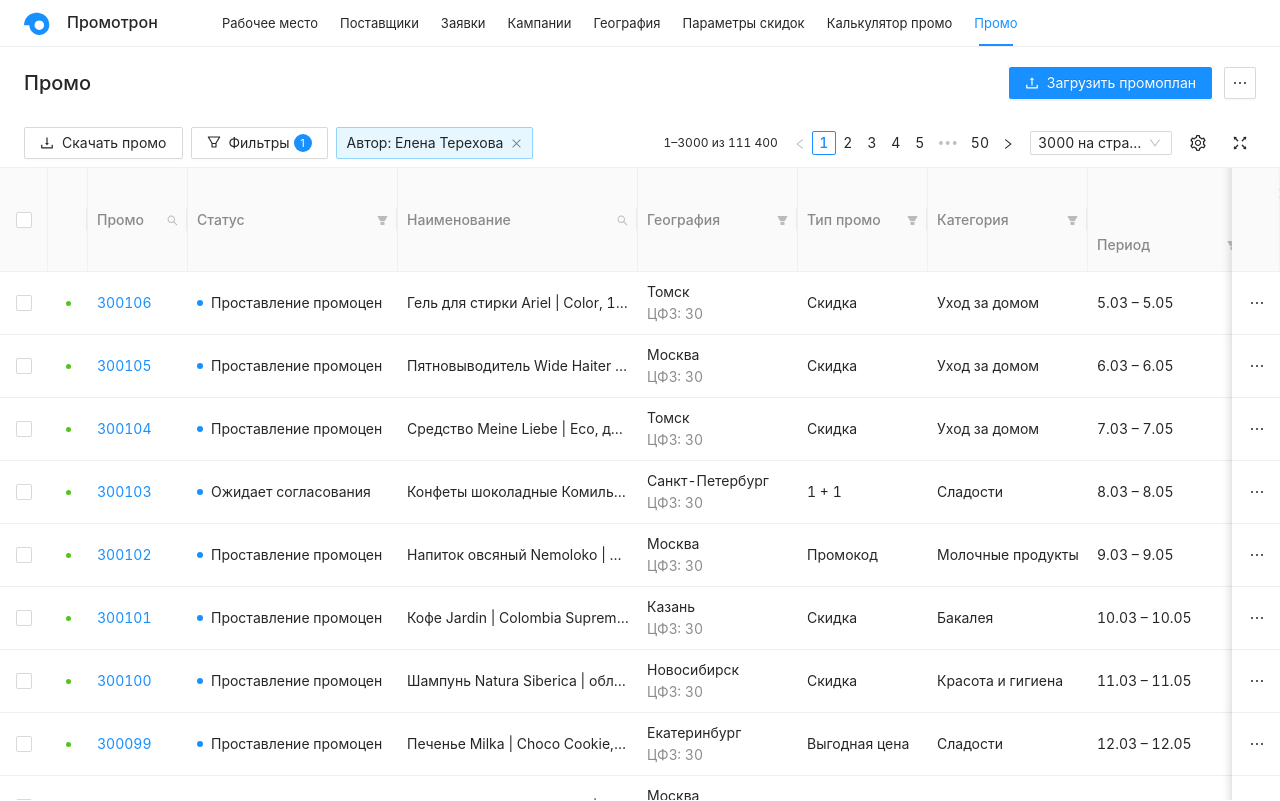
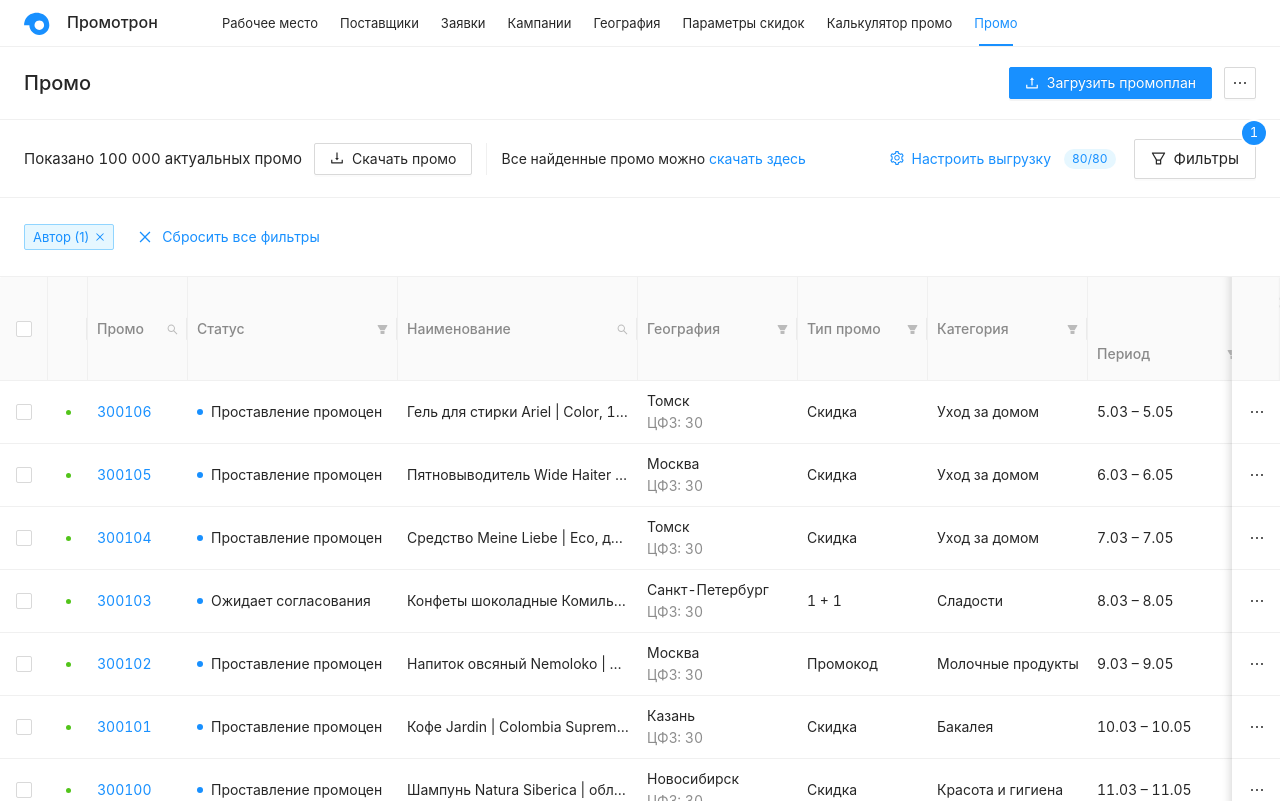
Before and after one commit to d4d4-ksks/promo-market-prototype, a React (Vite) app: page / in a window 1280 px wide. Built offline with nearby package versions, Linux system fonts and the light colour scheme.

Commit message:
Match promo controls to reference

```diff
--- a/src/App.tsx
+++ b/src/App.tsx
@@ -1,8 +1,8 @@
 import { useMemo, useState } from 'react';
-import { Button, Dropdown, Menu, message, Pagination, Select, Table, Tag, Tooltip } from 'antd';
+import { Button, Dropdown, Menu, message, Table, Tag } from 'antd';
 import type { ColumnsType } from 'antd/es/table';
 import {
-  CloseOutlined, DownloadOutlined, EllipsisOutlined, FilterFilled, FilterOutlined, FullscreenOutlined,
+  CloseOutlined, DownloadOutlined, EllipsisOutlined, FilterFilled, FilterOutlined,
   QuestionCircleOutlined, SearchOutlined, SettingOutlined, SyncOutlined, UploadOutlined,
 } from '@ant-design/icons';
 
@@ -50,9 +50,8 @@ const data: Promo[] = products.map((item, index) => ({
 const icon = <FilterFilled className="filter-icon" />;
 
 function App() {
-  const [compact, setCompact] = useState(false);
   const [selected, setSelected] = useState<React.Key[]>([]);
-  const [page, setPage] = useState(1);
+  const [authorFilter, setAuthorFilter] = useState(true);
 
   const columns = useMemo<ColumnsType<Promo>>(() => [
     { title: '', width: 40, fixed: 'left', render: () => <span className="validation-dot" /> },
@@ -131,24 +130,32 @@ function App() {
       </div>
     </section>
 
-    <section className="toolbar">
-      <div className="table-actions">
-        <Button icon={<DownloadOutlined />} onClick={() => notify('Скачать 111 400 промо')}>Скачать промо</Button>
-        <Button icon={<FilterOutlined />} className="filter-button" onClick={() => notify('Фильтры')}>Фильтры <span className="filter-count">1</span></Button>
-        <span className="filter-chip">Автор: Елена Терехова <CloseOutlined /></span>
-        {selected.length ? <span className="selection">Выбрано: {selected.length}</span> : null}
+    <section className="table-controls">
+      <div className="export-row">
+        <div className="export-summary">
+          <span>Показано 100 000 актуальных промо</span>
+          <Button icon={<DownloadOutlined />} onClick={() => notify('Скачать промо')}>Скачать промо</Button>
+          <span className="vertical-rule" />
+          <span>Все найденные промо можно <a onClick={() => notify('Скачать все найденные промо')}>скачать здесь</a></span>
+        </div>
+        <div className="export-actions">
+          <Button type="link" icon={<SettingOutlined />} onClick={() => notify('Настроить выгрузку')}>Настроить выгрузку</Button>
+          <span className="export-limit">80/80</span>
+          <Button icon={<FilterOutlined />} className="filter-button" onClick={() => notify('Фильтры')}>Фильтры</Button>
+          {authorFilter && <span className="filter-badge">1</span>}
+        </div>
       </div>
-      <div className="pager"><span>1–3000 из 111 400</span><Pagination size="small" current={page} total={50000} pageSize={1000} showSizeChanger={false} onChange={setPage} />
-        <Select size="small" value="3000" style={{width: 142}}><Select.Option value="3000">3000 на странице</Select.Option></Select>
-        <Tooltip title="Плотность строк"><Button type="text" icon={<SettingOutlined />} onClick={() => setCompact(v => !v)} /></Tooltip>
-        <Button type="text" icon={<FullscreenOutlined />} onClick={() => document.documentElement.requestFullscreen?.()} />
+      <div className="active-filters">
+        {authorFilter && <button className="filter-chip" onClick={() => setAuthorFilter(false)}>Автор (1) <CloseOutlined /></button>}
+        {authorFilter && <button className="reset-filters" onClick={() => setAuthorFilter(false)}><CloseOutlined /> Сбросить все фильтры</button>}
+        {selected.length > 0 && <span className="selection">Выбрано: {selected.length}</span>}
       </div>
     </section>
 
-    <main className={compact ? 'table-wrap compact' : 'table-wrap'}>
+    <main className="table-wrap">
       <Table<Promo>
         size="small" columns={columns} dataSource={data} pagination={false}
-        scroll={{ x: 5216, y: 'calc(100vh - 253px)' }}
+        scroll={{ x: 5216, y: 'calc(100vh - 337px)' }}
         rowSelection={{ selectedRowKeys: selected, onChange: setSelected, columnWidth: 48 }}
       />
     </main>
--- a/src/styles.css
+++ b/src/styles.css
@@ -16,16 +16,23 @@ nav button.active::after { content: ''; position: absolute; height: 2px; backgro
 .page-heading { height: 72px; padding: 16px 24px; display: flex; align-items: center; justify-content: space-between; }
 .page-heading h1 { margin: 0; font-size: 20px; line-height: 28px; font-weight: 500; }
 .heading-actions { display: flex; align-items: center; gap: 12px; }
-.toolbar { height: 48px; padding: 8px 24px; display: flex; align-items: center; justify-content: space-between; border-bottom: 0; }
-.table-actions { display: flex; align-items: center; gap: 8px; min-width: 0; }
-.filter-button { display: inline-flex; align-items: center; }
-.filter-count { display: inline-flex; align-items: center; justify-content: center; min-width: 18px; height: 18px; margin-left: 4px; padding: 0 5px; border-radius: 9px; color: #fff; background: #1890ff; font-size: 11px; line-height: 18px; }
-.filter-chip { display: inline-flex; align-items: center; gap: 8px; height: 32px; padding: 0 10px; border: 1px solid #91d5ff; border-radius: 2px; color: rgba(0,0,0,.85); background: #e6f7ff; font-size: 14px; white-space: nowrap; }
-.filter-chip .anticon { color: rgba(0,0,0,.45); font-size: 11px; cursor: pointer; }
+.table-controls { border-top: 1px solid #f0f0f0; }
+.export-row { height: 78px; padding: 0 24px; display: flex; align-items: center; justify-content: space-between; border-bottom: 1px solid #f0f0f0; font-size: 14px; }
+.export-summary, .export-actions { display: flex; align-items: center; gap: 12px; white-space: nowrap; }
+.export-summary > span:first-child { font-size: 15px; }
+.export-summary a { color: #1890ff; cursor: pointer; }
+.vertical-rule { width: 1px; height: 32px; margin: 0 2px; background: #f0f0f0; }
+.export-actions { position: relative; gap: 4px; }
+.export-actions .ant-btn-link { padding-left: 8px; padding-right: 8px; }
+.export-limit { margin-right: 14px; padding: 0 8px; border-radius: 10px; color: #1890ff; background: #e6f7ff; font-size: 12px; line-height: 20px; }
+.filter-button { height: 40px; padding: 0 16px; font-size: 15px; }
+.filter-badge { position: absolute; top: -18px; right: -10px; display: flex; align-items: center; justify-content: center; width: 24px; height: 24px; border-radius: 50%; color: #fff; background: #1890ff; font-size: 13px; box-shadow: 0 0 0 2px #fff; }
+.active-filters { height: 78px; padding: 0 24px; display: flex; align-items: center; gap: 24px; }
+.filter-chip { display: inline-flex; align-items: center; gap: 6px; height: 26px; padding: 0 8px; border: 1px solid #91d5ff; border-radius: 2px; color: #1890ff; background: #e6f7ff; font-size: 13px; cursor: pointer; }
+.filter-chip .anticon { font-size: 10px; }
+.reset-filters { display: inline-flex; align-items: center; gap: 10px; padding: 0; border: 0; color: #1890ff; background: transparent; font-size: 14px; cursor: pointer; }
 .selection { color: #1890ff; font-size: 13px; }
-.pager { display: flex; gap: 10px; align-items: center; font-size: 12px; }
-.pager .ant-pagination { display: flex; margin: 0; }
-.table-wrap { height: calc(100vh - 167px); overflow: hidden; border-top: 1px solid #f0f0f0; }
+.table-wrap { height: calc(100vh - 275px); overflow: hidden; border-top: 1px solid #f0f0f0; }
 .ant-table { font-size: 14px; }
 .ant-table.ant-table-small .ant-table-thead > tr > th { height: 51px; padding: 8px 9px; background: #fafafa; color: rgba(0,0,0,.45); font-weight: 500; line-height: 18px; }
 .ant-table.ant-table-small .ant-table-thead > tr:first-child > th[rowspan='2'] { height: 102px; }
```
